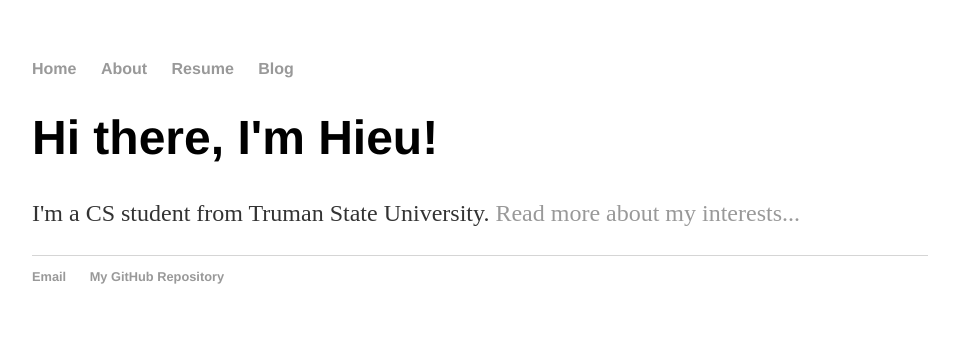
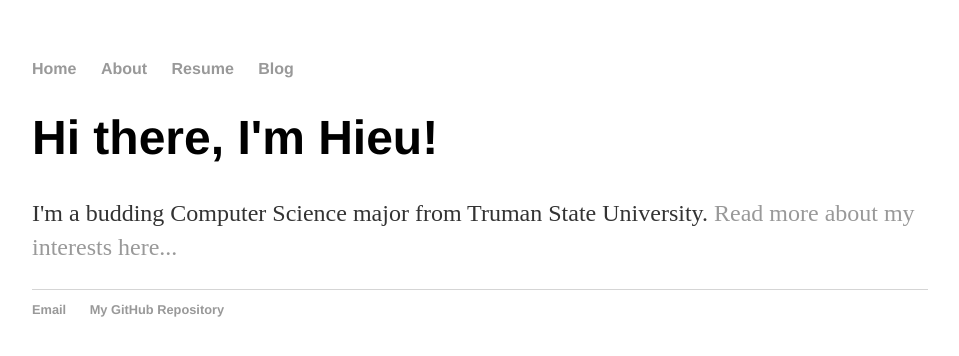
Before and after one commit to hieule22/hieule22.github.io, a Jekyll site: the page built from index.html, in a window 1280 px wide. Shown: the top 356 px of the page, without its empty margins (160-1119 px from the left). Built offline with Jekyll 4.4.1, drawn with Linux system fonts in a browser that asks for light colours.

Commit message:
Update index.html

```diff
--- a/index.html
+++ b/index.html
@@ -1,33 +1,10 @@
-<!DOCTYPE html>
-<html>
-  <head>
-    <title> Hieu Le</title>
-    <!-- Link to main stylesheet -->
-    <link rel="stylesheet" type="text/css" href="/css/main.css">
-  </head>
-
-  <body>
-    <nav>
-      <ul>
-        <li><a href="/"> Home </a></li>
-        <li><a href="/About"> About </a></li>
-        <li><a href="/Resume"> Resume </a></li>
-        <li><a href="/Blog"> Blog </a></li>
-      </ul>
-    </nav>
-
-    <div class="container">
-      <div class="blurb">
-        <h1> Hi there, I'm Hieu! </h1>
-        <p> I'm a CS student from Truman State University. <a href = "/About"> Read more about my interests... </a></p>
-      </div>
-    </div>
-
-    <footer>
-      <ul>
-        <li><a href="mailto:trunghieule94@gmail.com"> Email </a></li>
-        <li><a href="https://github.com/hieule22"> My GitHub Repository </a></li>
-      </ul>
-    </footer>
-  </body>
-</html>
+---
+layout: default
+title: Hieu Le's Main Page
+---
+<div class="blurb">
+  <h1> Hi there, I'm Hieu!</h1>
+  <p> I'm a budding Computer Science major from Truman State University.
+    <a href="/About"> Read more about my interests here...</a>
+  </p>
+</div>
```
